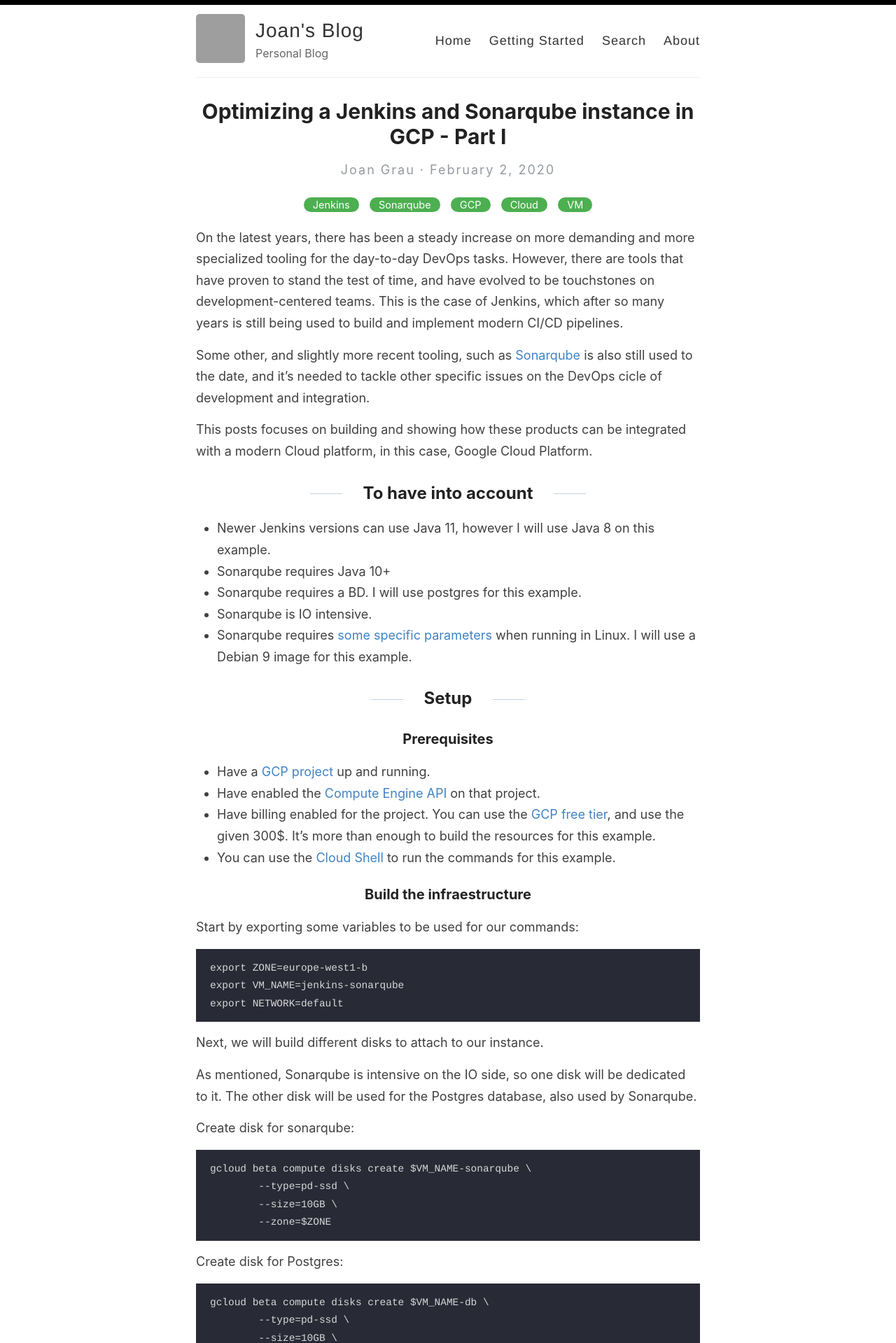
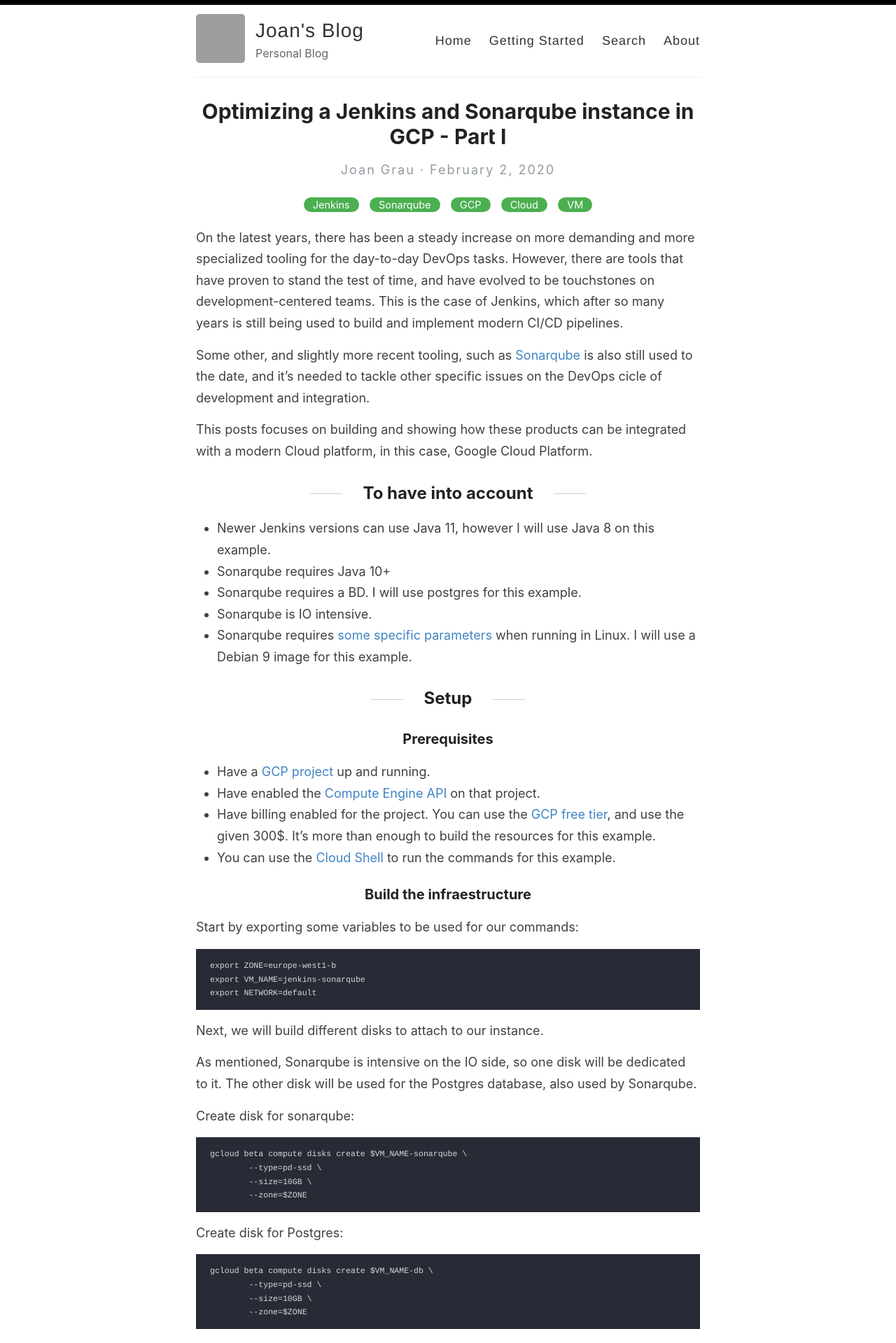
Before and after one commit to joangro/joangro.github.io, a Jekyll site: the page built from _posts/2020-02-02-jenkins-and-sonarqube-setup-pt-I.md, in a window 1280 px wide. Shown: the top 1919 px of the page at 70% size. Built offline with Jekyll 4.4.1, drawn with Linux system fonts in a browser that asks for light colours; grey boxes are pictures that could not be loaded.

Commit message:
Update _darcula.scss

```diff
--- a/_sass/_darcula.scss
+++ b/_sass/_darcula.scss
@@ -2,7 +2,7 @@
     background-color: #1e1c3f;
     padding: 7px 7px 7px 10px;
     overflow: auto;
-    font-size: 95%;
+    font-size: 85%;
 }
 
 code {
```
